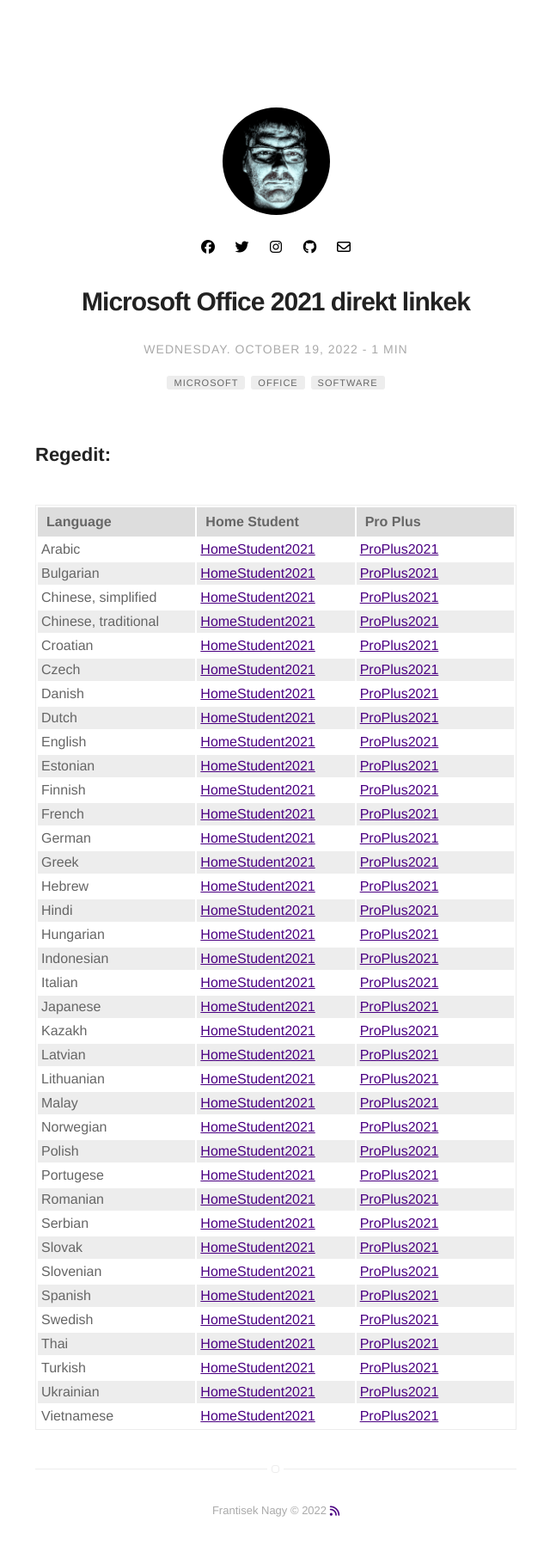
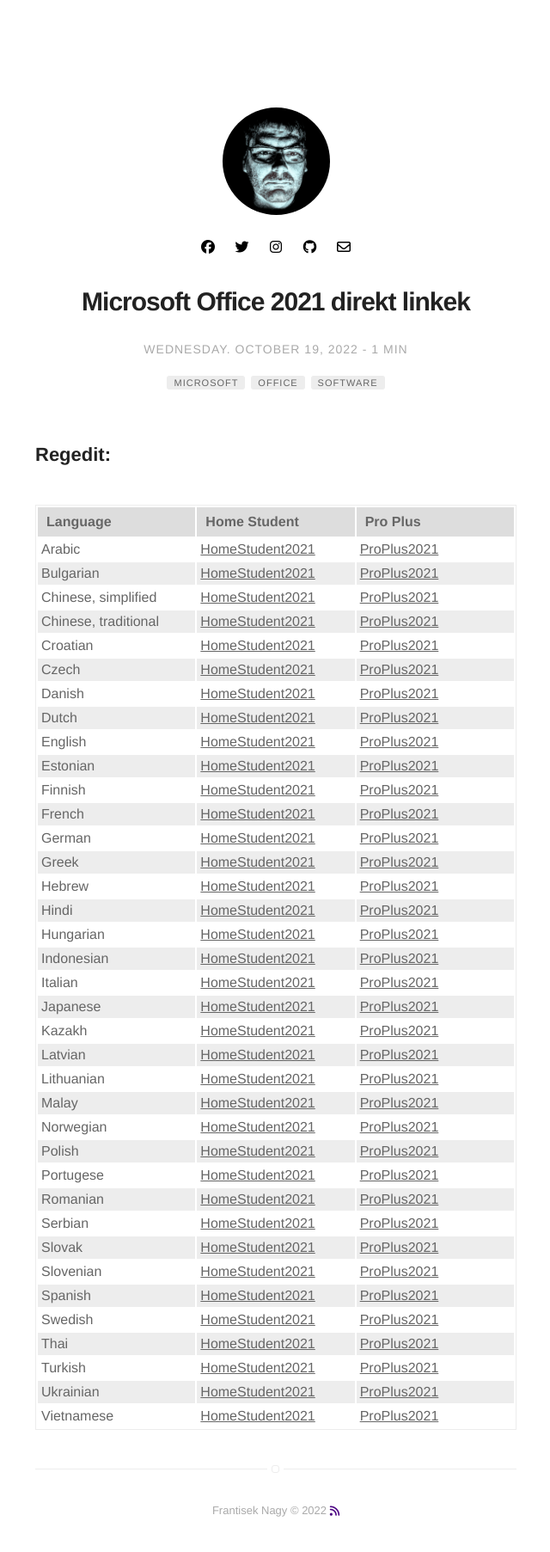
Before and after one commit to nagyfrankie/nagyfrankie.github.io, a Jekyll site: the page built from _posts/2022-10-19-office-2021-download-link.md, in a window 1280 px wide. Shown: the whole page at 86% size, without its empty margins (319-959 px from the left). Built offline with Jekyll 4.4.1, drawn with Linux system fonts in a browser that asks for light colours; nearby versions of some CDN libraries.

Commit message:
Update general.sass

```diff
--- a/_sass/base/general.sass
+++ b/_sass/base/general.sass
@@ -164,6 +164,6 @@
 	background: #fff
 
 td a
-	color: $delta
+	color: $alpha
 	text-decoration: underline
 	font-weight: $thin-font
```
